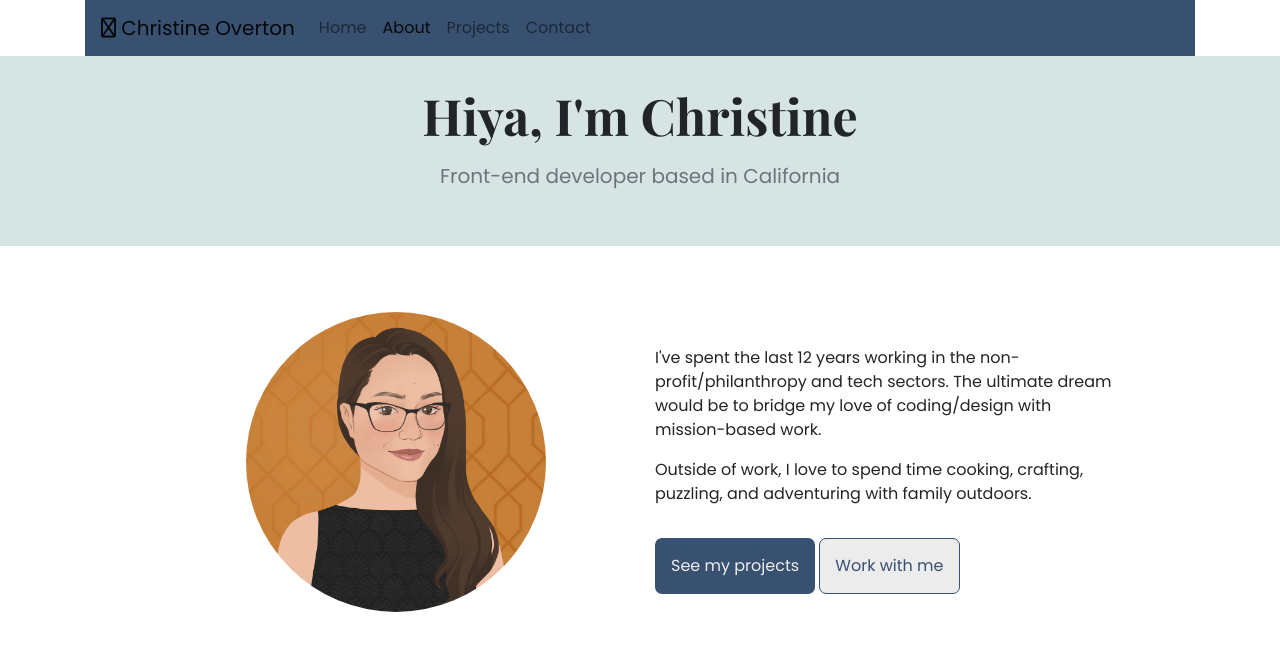
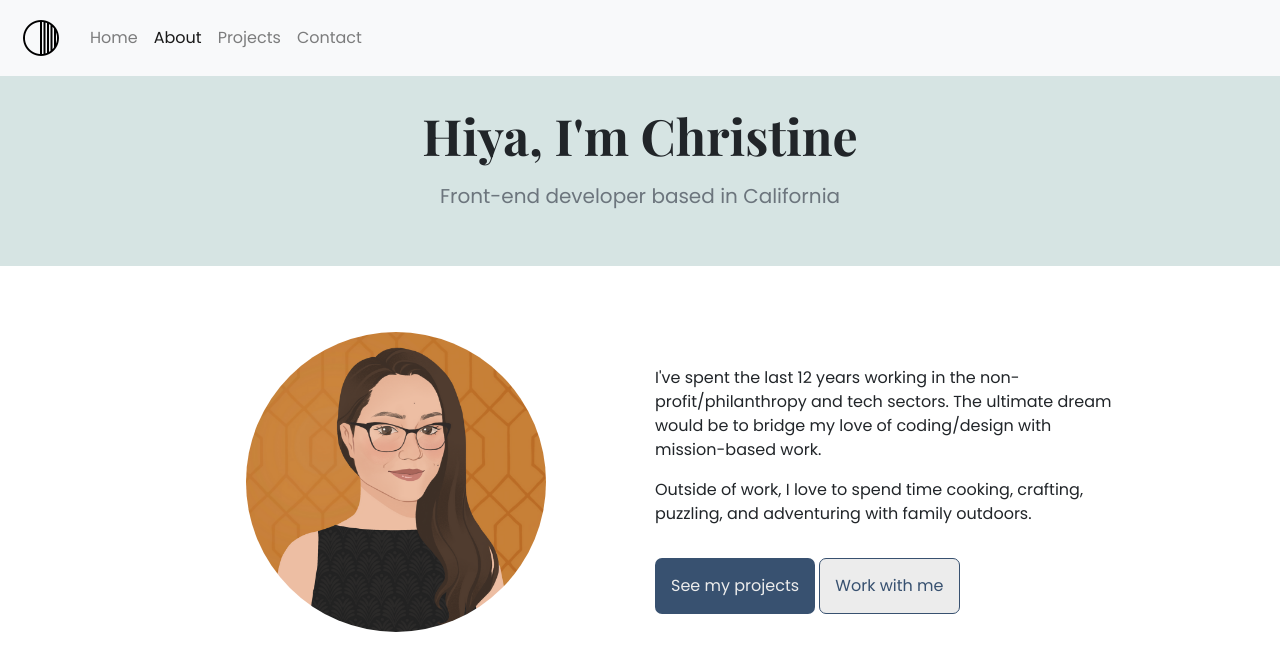
Before and after one commit to c0vert0n/co-portfolio-wk4, a plain HTML site: page about.html in a window 1280 px wide. Drawn offline with nearby package versions, Linux system fonts and the light colour scheme.

Commit message:
Nav udpates

```diff
--- a/about.html
+++ b/about.html
@@ -41,12 +41,10 @@
     ></script>
   </head>
   <body>
-    <div class="container">
-      <nav class="navbar navbar-expand-lg navbar-light">
-        <a class="navbar-brand" href="/index.html">
-          <i class="fa-regular fa-circle-half-stroke"></i>
-          Christine Overton</a
-        >
+    <nav class="navbar navbar-expand-lg navbar-light bg-light">
+      <a class="navbar-brand" href="/index.html"
+        ><img src="imgs/logo.png" alt="" width="50"
+      /></a>
       <button
         class="navbar-toggler"
         type="button"
@@ -75,7 +73,6 @@
         </ul>
       </div>
     </nav>
-    </div>
     <div class="hero">
       <h1>Hiya, I'm Christine</h1>
       <h2 class="text-muted">Front-end developer based in California</h2>
```
Also changed, not shown: contact.html (+4 -2 lines), index.html (+4 -2 lines), work.html (+4 -2 lines). Lines whose indentation alone changed are shown as unchanged.
